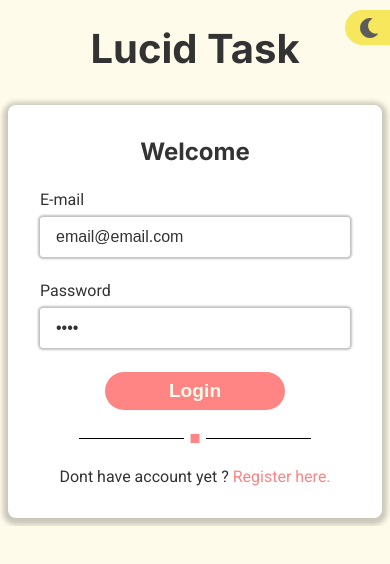
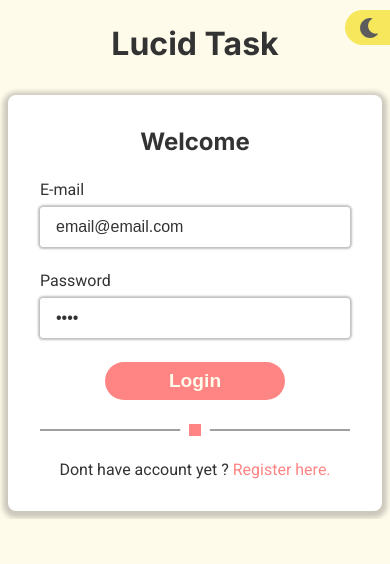
Before and after one commit to lucas-santosP/task-manager, a React (Create React App) app: page /login in a window 390 px wide. Shown: the top 564 px of the page. Built offline with nearby package versions, Linux system fonts and the light colour scheme.

Commit message:
feat: Add screen breakpoints to login

```diff
--- a/src/pages/Login/styles.ts
+++ b/src/pages/Login/styles.ts
@@ -1,10 +1,15 @@
 import styled, { css } from "styled-components";
 import { Link } from "wouter";
+import { breakPoint } from "../../styles/shared";
 
 export const Title = styled.h1`
   font-size: ${({ theme }) => theme.fontSize.lg};
   font-family: ${({ theme }) => theme.fontFamily.secondary};
   margin: 1rem auto 2rem auto;
+
+  @media (max-width: ${breakPoint.xl}) {
+    font-size: 2rem;
+  }
 `;
 
 export const CardWrapper = styled.div`
@@ -71,5 +76,10 @@ export const InputLabel = styled.label`
 
 export const CardDivider = styled.img`
   width: 75%;
+  max-width: 325px;
   margin: 1.5rem auto;
+
+  @media (max-width: ${breakPoint.xl}) {
+    width: 100%;
+  }
 `;
--- a/src/styles/shared.ts
+++ b/src/styles/shared.ts
@@ -15,3 +15,8 @@ export const PageContainer = styled.div`
   display: flex;
   flex-direction: column;
 `;
+
+export const breakPoint = {
+  xl: "576px",
+  sm: "768px",
+};
```
